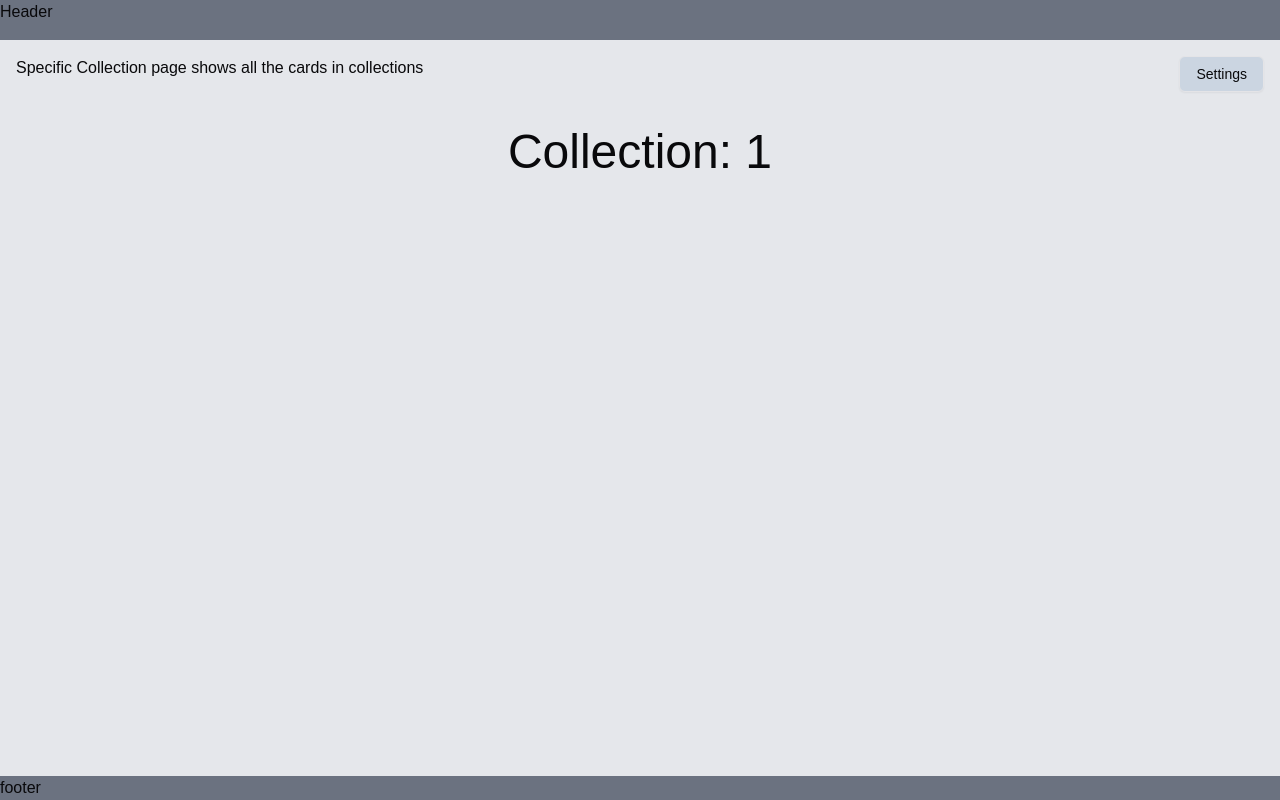
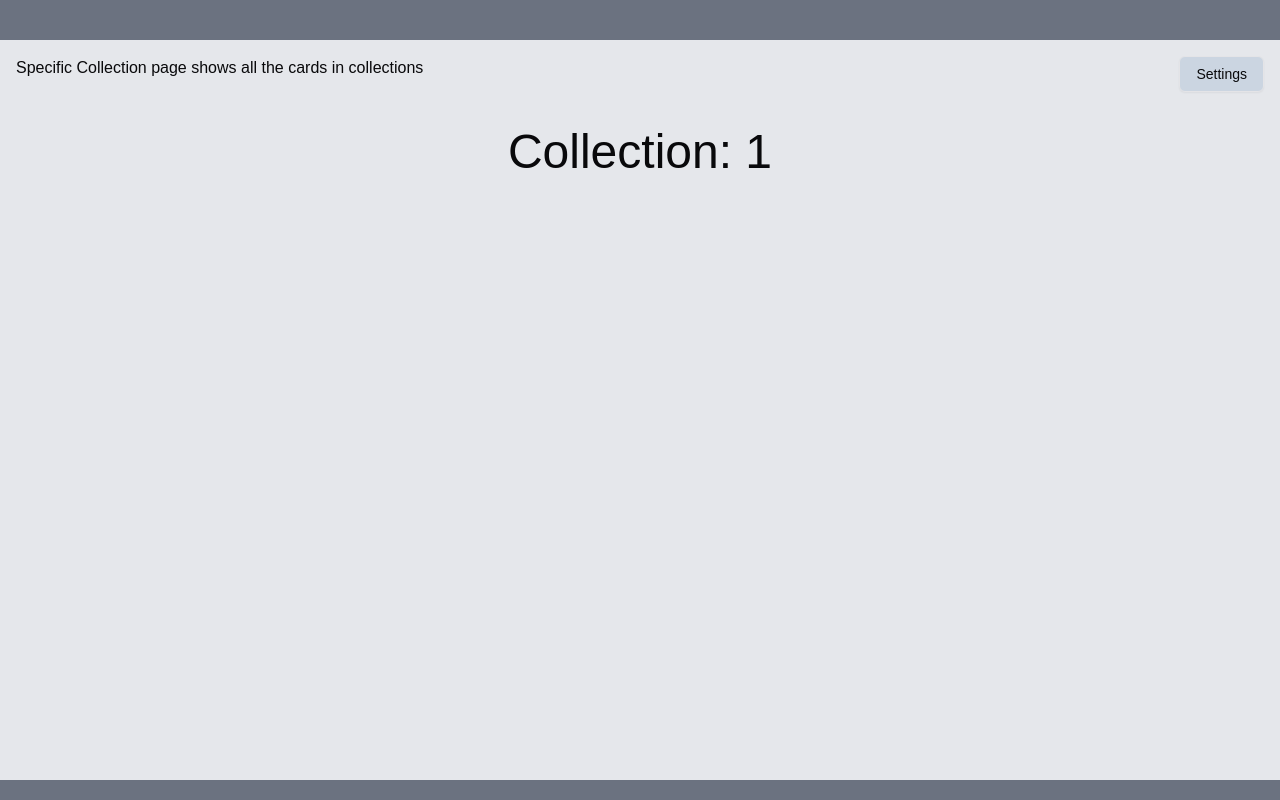
Before and after one commit to edgarcoime/quizard, a Next.js app in the folder client/: page /id/1/1 in a window 1280 px wide. Built offline with nearby package versions, Linux system fonts and the light colour scheme.

Commit message:
feat: seperated header and footer

```diff
--- a/client/src/app/(with-layout)/layout.tsx
+++ b/client/src/app/(with-layout)/layout.tsx
@@ -1,3 +1,6 @@
+import Header from "@/components/partials/Header";
+import Footer from "@/components/partials/Footer";
+
 export default function PublicLayout({
   children,
 }: Readonly<{
@@ -7,13 +10,9 @@ export default function PublicLayout({
   return (
     // Background
     <div className="h-screen w-screen bg-slate-500 flex flex-col">
-      {/* Header/Navigation */}
-      <header className="bg-gray-200 h-10">
-        <div className="bg-gray-500 h-full max-w-screen-xl mx-auto shadow-lg">
-          <p>Header</p>
-        </div>
-      </header>
+      <Header />
 
+      {/* Main content */}
       {/* max width of content should be xl or 1280px according to tailwind */}
       <main className="bg-gray-100 grow">
         <div className="bg-gray-200 h-full max-w-screen-xl mx-auto">
@@ -21,12 +20,7 @@ export default function PublicLayout({
         </div>
       </main>
 
-      {/* Footer */}
-      <footer className="bg-gray-200">
-        <div className="bg-gray-500 h-full max-w-screen-xl mx-auto">
-          <p>footer</p>
-        </div>
-      </footer>
+      <Footer />
     </div>
   );
 }
--- /dev/null
+++ b/client/src/components/partials/Footer.tsx
@@ -0,0 +1,7 @@
+export default function Footer() {
+  return (
+    <footer className="bg-gray-200 min-h-5">
+      <div className="bg-gray-500 h-full max-w-screen-xl mx-auto"></div>
+    </footer>
+  );
+}
--- /dev/null
+++ b/client/src/components/partials/Header.tsx
@@ -0,0 +1,9 @@
+"use client";
+
+export default function Header() {
+  return (
+    <header className="bg-gray-200 h-10">
+      <div className="bg-gray-500 h-full max-w-screen-xl mx-auto shadow-lg"></div>
+    </header>
+  );
+}
```
